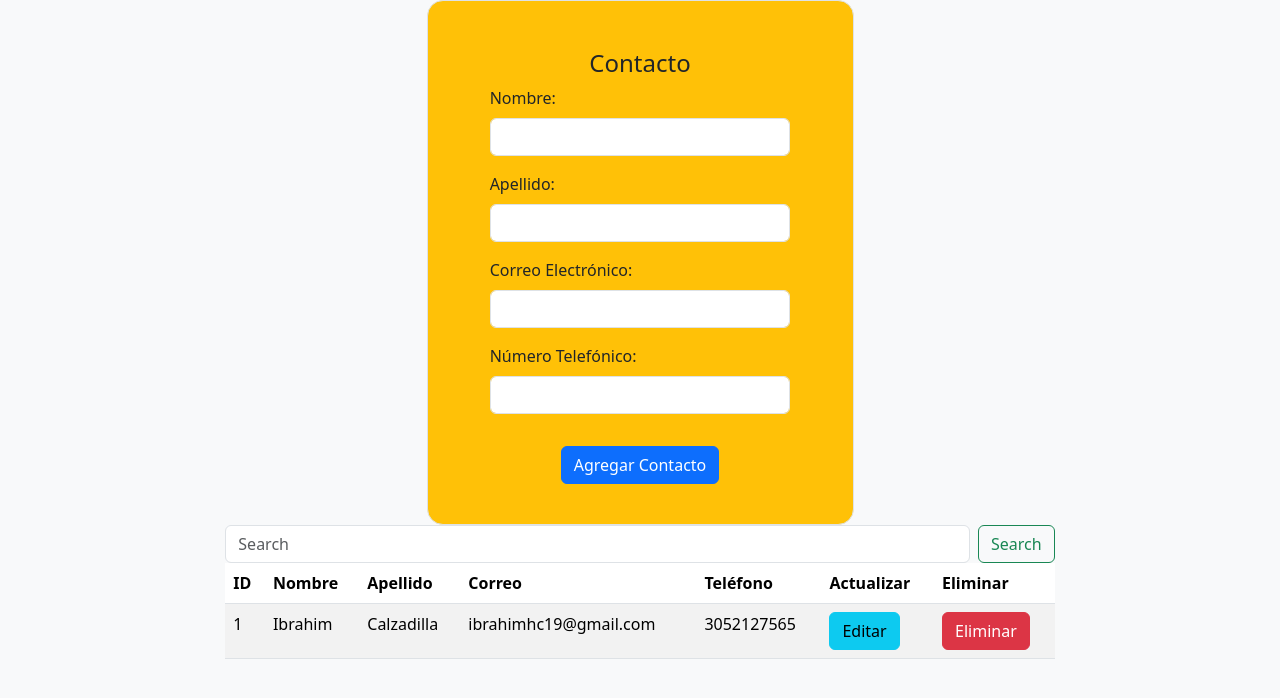
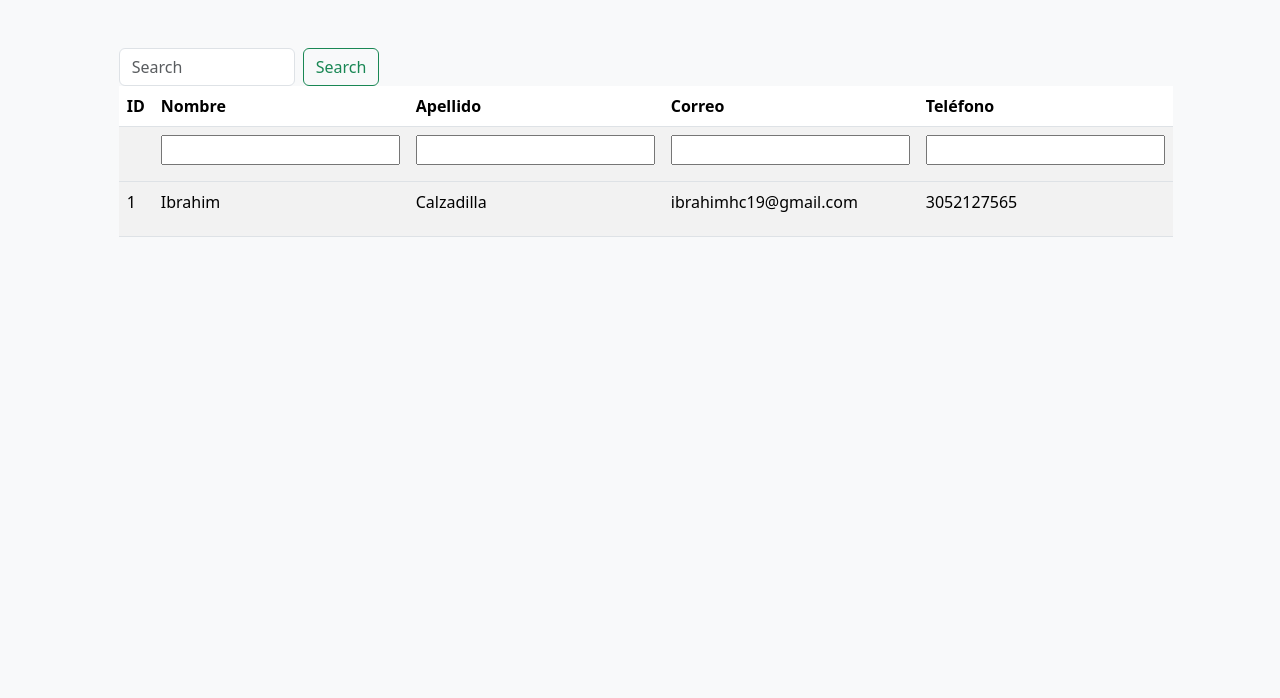
Before and after one commit to ibrahimhc19/CRUD2, a PHP site: page / in a window 1280 px wide. Shown: the top 698 px of the page. Run offline with PHP 8.4, Linux system fonts and the light colour scheme; data comes from the database, SQL or seed files in the repository.

Commit message:
cambié a formulario simple

```diff
--- a/index.php
+++ b/index.php
@@ -24,45 +24,41 @@
 
   <div class="container-fluid">
     <div class="row ">
-      <div class="altura">
 
-
-        <div class="row bg-warning border rounded-4">
-
-          <!--Formulario -->
-          <form action="insertar.php" method="get" class="tarjeta d-flex flex-column ancho">
-            <h4 class="text-center pt-5">Contacto</h4>
-            <div class="mb-3 w-75 mx-auto">
-              <label for="nombre" class="form-label">Nombre:</label>
-              <input type="text" class="form-control" id="nombre" name="nombre">
-            </div>
-            <div class="mb-3 w-75 mx-auto">
-              <label for="apellido" class="form-label">Apellido:</label>
-              <input type="text" class="form-control" id="apellido" name="apellido">
-            </div>
-            <div class="mb-3 w-75 mx-auto">
-              <label for="correo" class="form-label">Correo Electrónico:</label>
-              <input type="email" class="form-control" id="correo" name="correo">
-            </div>
-            <div class="mb-3 w-75 mx-auto">
-              <label for="telefono" class="form-label">Número Telefónico:</label>
-              <input type="tel" class="form-control" id="telefono" name="telefono">
-            </div>
-            <div class="mb-3 w-75 mx-auto justify-content-center d-flex">
-              <button type="submit" class="btn btn-primary mx-auto mt-3 mb-4" id="agregar">Agregar Contacto</button>
-            </div>
-          </form>
-          <!--Formulario -->
-        </div>
-
-      </div>
-      <div class="table-responsive col-8 mx-auto">
-      <form class="d-flex" role="search">
+      <div class="table-responsive col-10 mx-auto d-flex flex-column mt-5">
+        <form class="d-flex col-3" role="search">
           <input class="form-control me-2" type="search" placeholder="Search" aria-label="Search">
           <button class="btn btn-outline-success" type="submit">Search</button>
         </form>
         <table class="table table-striped">
 
+          <thead>
+
+
+
+            <tr>
+              <th scope="col">ID</th>
+              <th scope="col">Nombre</th>
+              <th scope="col">Apellido</th>
+              <th scope="col">Correo</th>
+              <th scope="col">Teléfono</th>
+              <th scope="col"></th>
+              <th scope="col"></th>
+            </tr>
+
+          </thead>
+          <tr>
+            <th scope="col"><input type="hidden"></th>
+            <th scope="col"><input type="text"></th>
+            <th scope="col"><input type="text"></th>
+            <th scope="col"><input type="email"></th>
+            <th scope="col"><input type="tel"></th>
+            <th scope="col"><a><button class="btn btn-info"><svg xmlns="http://www.w3.org/2000/svg"  height="16" fill="currentColor" class="bi bi-floppy" viewBox="0 0 16 16">
+                    <path d="M11 2H9v3h2z" />
+                    <path d="M1.5 0h11.586a1.5 1.5 0 0 1 1.06.44l1.415 1.414A1.5 1.5 0 0 1 16 2.914V14.5a1.5 1.5 0 0 1-1.5 1.5h-13A1.5 1.5 0 0 1 0 14.5v-13A1.5 1.5 0 0 1 1.5 0M1 1.5v13a.5.5 0 0 0 .5.5H2v-4.5A1.5 1.5 0 0 1 3.5 9h9a1.5 1.5 0 0 1 1.5 1.5V15h.5a.5.5 0 0 0 .5-.5V2.914a.5.5 0 0 0-.146-.353l-1.415-1.415A.5.5 0 0 0 13.086 1H13v4.5A1.5 1.5 0 0 1 11.5 7h-7A1.5 1.5 0 0 1 3 5.5V1H1.5a.5.5 0 0 0-.5.5m3 4a.5.5 0 0 0 .5.5h7a.5.5 0 0 0 .5-.5V1H4zM3 15h10v-4.5a.5.5 0 0 0-.5-.5h-9a.5.5 0 0 0-.5.5z" />
+                  </svg></button></a></th>
+            <th scope="col"><input type="hidden"></th>
+          </tr>
 
 
           <?php
@@ -80,17 +76,6 @@
           ?>
 
 
-            <thead>
-              <tr>
-                <th scope="col">ID</th>
-                <th scope="col">Nombre</th>
-                <th scope="col">Apellido</th>
-                <th scope="col">Correo</th>
-                <th scope="col">Teléfono</th>
-                <th scope="col">Actualizar</th>
-                <th scope="col">Eliminar</th>
-              </tr>
-            </thead>
 
 
               <tbody>
@@ -100,7 +85,7 @@
                   <td scope="row"><?php echo $apellido; ?></td>
                   <td scope="row"><?php echo $correo; ?></td>
                   <td scope="row"><?php echo $telefono; ?></td>
-                <td scope="row"><a><button class="btn btn-info" data-id="<?php echo $id;?>">Editar</button></a></td>
+                  <td scope="row"><a><button class="btn btn-info" data-id="<?php echo $id; ?>">Editar</button></a></td>
                   <td scope="row"><a href="eliminar.php?id=<?php echo $id; ?>"><button class="btn btn-danger" onclick="return confirmar()">Eliminar</button></a></td>
                 </tr>
 
```
Lines whose indentation alone changed are shown as unchanged.
